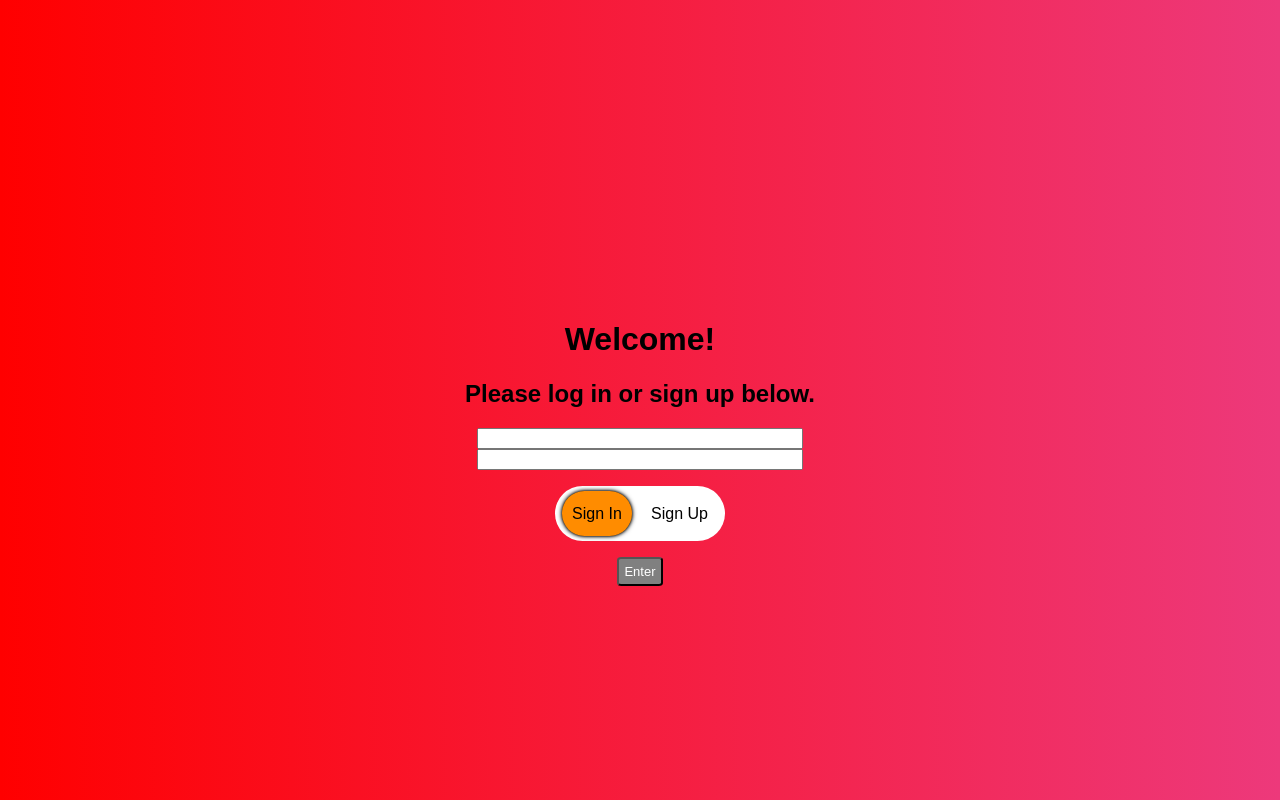
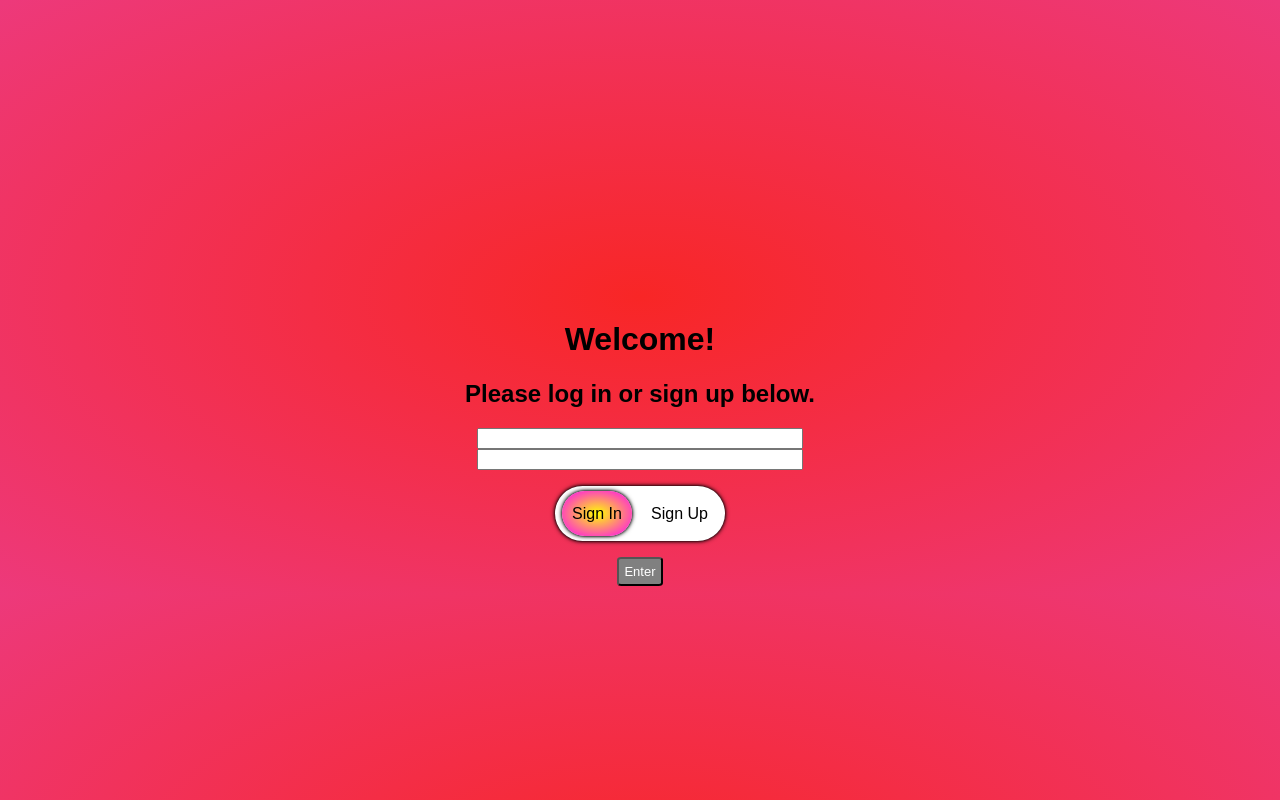
Before and after one commit to elanadanseglio/first-flask-app, a Flask app: page / in a window 1280 px wide. Run offline with Flask 3, Linux system fonts and the light colour scheme.

Commit message:
change background

```diff
--- a/static/style2.css
+++ b/static/style2.css
@@ -2,8 +2,7 @@ body {
   background: #fff;
   color: black;
   font-family: Arial, Helvetica, sans-serif;
-  background: -webkit-linear-gradient(to right, #ed397b, #e8e8e8);
-  background: linear-gradient(to right, #ff0000, #ed397b);
+  background: repeating-radial-gradient(#f82626, #ed397b);
 }
 
 #title {
@@ -60,6 +59,7 @@ switch {
 }
 
 .checkbox {
+  border:black;
   position: relative;
   display: flex;
   background: white;
@@ -67,6 +67,7 @@ switch {
   width: 170px;
   border-radius: 30px;
   margin: 5% auto; /* Center horizontally using auto for left and right margins */
+  box-shadow: 0px 0px 3px black, 0px 0px 5px black;
 }
 
 .checkbox .slide {
@@ -97,7 +98,7 @@ switch {
   height: 45px;
   position: relative;
   border-radius: 25px;
-  background: #FF8C00;
+  background: repeating-radial-gradient(yellow, magenta);
   transition: 0.3s;
   box-shadow: 0px 0px 3px black, 0px 0px 5px black;
   transform: translateX(10%);
@@ -109,9 +110,11 @@ switch {
 }
 
 input#username {
+  text-align: center;
   width: 318px;
 }
 
 input#password {
+  text-align: center;
   width: 318px;
 }
```
Also changed, not shown: static/style.css (+6 -10 lines).
